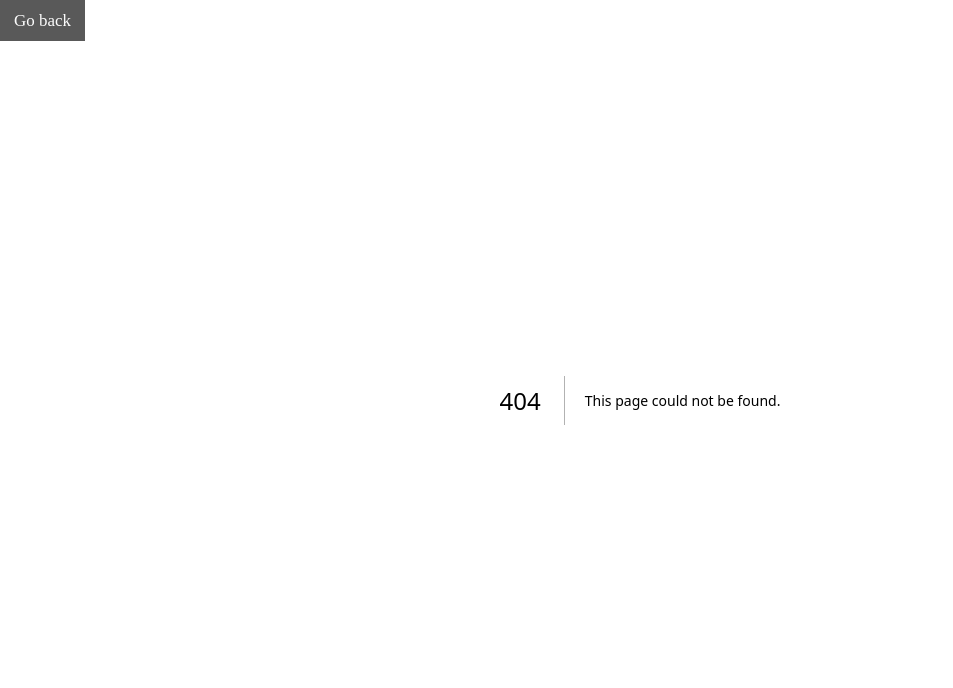
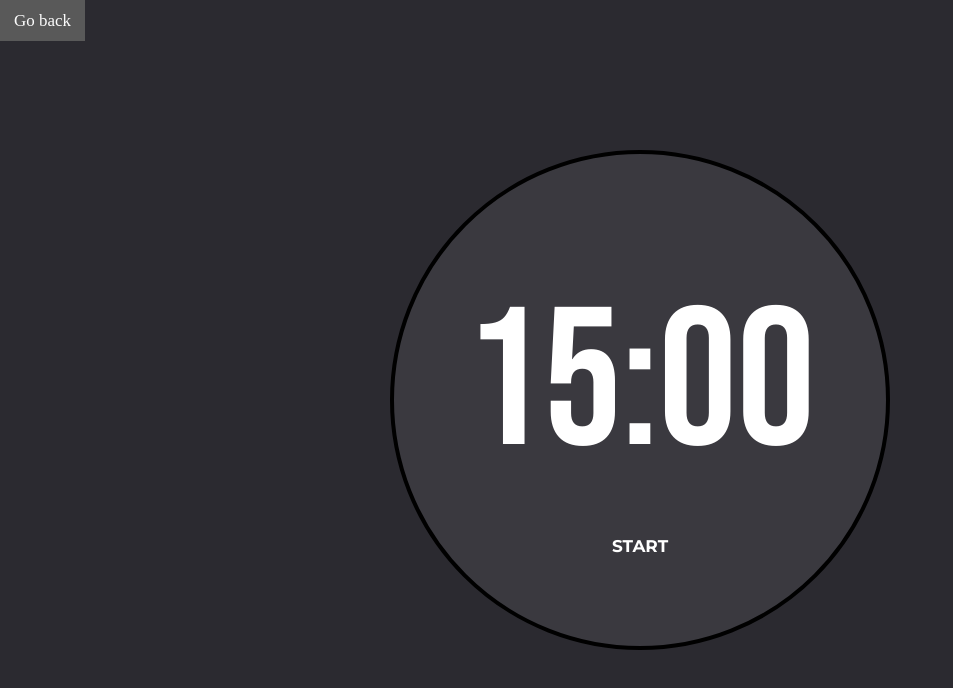
Before and after one commit to sarablom/advent-of-css-and-js-2022, a Next.js app: page /one in a window 1280 px wide. Before the commit this address had no page. Shown: the top 688 px of the page, without its empty margins (0-953 px from the left). Built offline with nearby package versions, Linux system fonts and the light colour scheme.

Commit message:
add initial setup for timer day one

```diff
--- /dev/null
+++ b/src/components/DayOne/Timer.tsx
@@ -0,0 +1,69 @@
+import styled from "styled-components";
+import { Bebas_Neue, Montserrat } from "@next/font/google";
+import { useEffect, useState } from "react";
+
+const bebasRegular = Bebas_Neue({
+	weight: "400",
+});
+
+const montserratBold = Montserrat({
+	weight: "700",
+});
+
+export const Timer = () => {
+	const [isStarted, setIsStarted] = useState(false);
+	const [time, setTime] = useState({ minutes: "15", seconds: "00" });
+
+	const getTime = () => {};
+
+	useEffect(() => {
+		if (!isStarted) return;
+
+		const interval = setInterval(() => getTime(), 1000);
+
+		return () => clearInterval(interval);
+	}, [isStarted]);
+
+	return (
+		<TimerWrapper>
+			<p className={`${bebasRegular.className} time`}>
+				{time.minutes}:{time.seconds}
+			</p>
+			<button
+				onClick={() => setIsStarted(!isStarted)}
+				className={`${montserratBold.className} start-stop-btn`}
+			>
+				{isStarted ? "STOP" : "START"}
+			</button>
+		</TimerWrapper>
+	);
+};
+
+const TimerWrapper = styled.div`
+	--bg-color: #3a393f;
+	--text-color: #fff;
+	--border-color: #000;
+
+	display: flex;
+	flex-direction: column;
+	align-items: center;
+	justify-content: center;
+	height: 500px;
+	width: 500px;
+	border: 4px solid var(--border-color);
+	border-radius: 50%;
+	background: var(--bg-color);
+	color: var(--text-color);
+
+	.time {
+		font-size: 196px;
+	}
+
+	.start-stop-btn {
+		border: none;
+		cursor: pointer;
+		letter-spacing: 2;
+		background: var(--bg-color);
+		color: inherit;
+	}
+`;
--- /dev/null
+++ b/src/pages/one.tsx
@@ -0,0 +1,40 @@
+import { NextPage } from "next";
+import Head from "next/head";
+import styled from "styled-components";
+
+import { Timer } from "../components/DayOne/Timer";
+
+
+
+const One: NextPage = () => {
+	return (
+		<>
+			<Head>
+				<title>Day One</title>
+				<link rel="icon" href="/favicon.ico" />
+			</Head>
+
+			<Wrapper>
+        <Timer />
+      </Wrapper>
+		</>
+	);
+};
+
+export default One;
+
+const Wrapper = styled.section`
+	--background-color: #2b2a30;
+	--color-red: #9d0000;
+	--color-green: #00aa51;
+
+	display: flex;
+	flex-direction: row;
+	justify-content: center;
+	align-items: center;
+	gap: 32px;
+	flex: 1;
+	width: 100%;
+	height: 100%;
+	background: var(--background-color);
+`;
```
